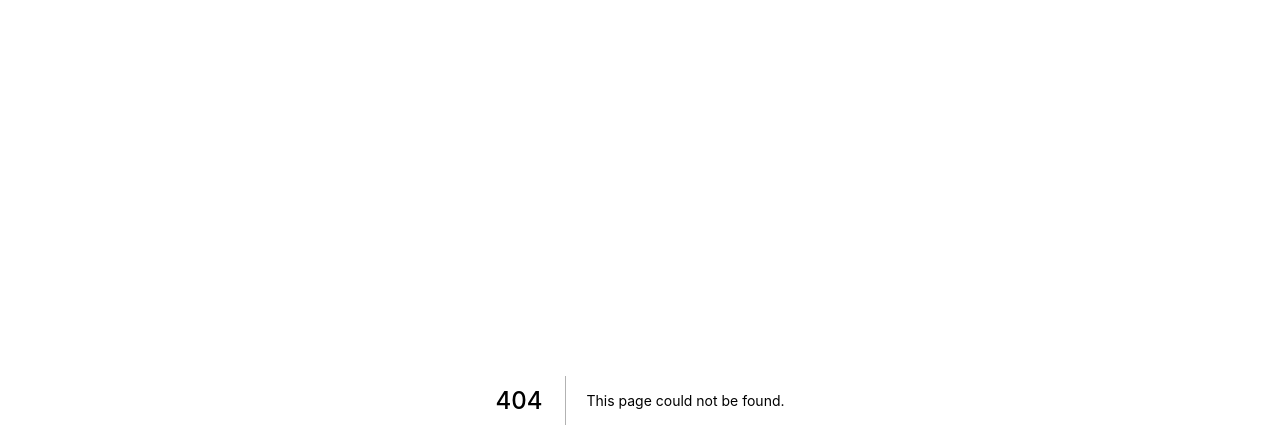
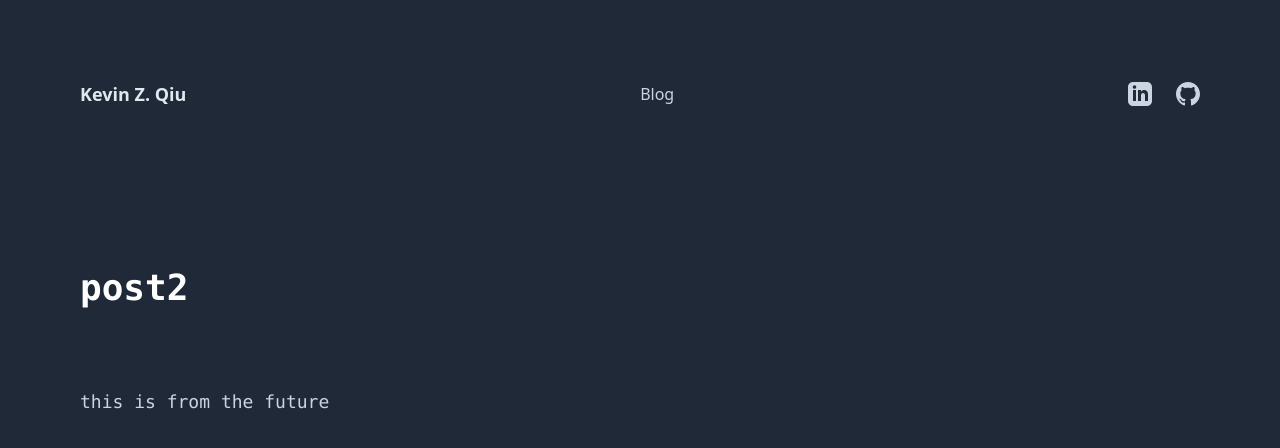
Before and after one commit to kzqiu/portfolio, a Next.js app: page /blog/post2 in a window 1280 px wide. Before the commit this address had no page. Shown: the top 448 px of the page. Built offline with nearby package versions, Linux system fonts and the light colour scheme.

Commit message:
Added blog page with server pre-rendering and dynamic routes.

```diff
--- a/components/navbar.js
+++ b/components/navbar.js
@@ -24,6 +24,9 @@ export default function Navbar() {
                     <Link href="../contact">
                         <a className={`text-base text-slate-300 hover:text-gray-500 ${router.asPath === "/contact" ? "font-bold" : "font-medium"}`}>Contact</a>
                     </Link>  */}
+                    <Link href="../blog">
+                        <a className={`text-base text-slate-300 hover:text-gray-500 ${router.asPath === "/blog" ? "font-bold" : "font-medium"}`}>Blog</a>
+                    </Link>
                 </div>
                 <div className="space-x-6 flex flex-row items-center">
                     <a href="https://www.linkedin.com/in/kevinzqiu/">
@@ -44,6 +47,9 @@ export default function Navbar() {
                 <Link href="../contact">
                     <a className={`text-base text-slate-300 hover:text-gray-500 ${router.asPath === "/contact" ? "font-bold" : "font-medium"}`}>Contact</a>
                 </Link>  */}
+                <Link href="../blog">
+                        <a className={`text-base text-slate-300 hover:text-gray-500 ${router.asPath === "/blog" ? "font-bold" : "font-medium"}`}>Blog</a>
+                    </Link>
             </div>
         </div>
     );
--- /dev/null
+++ b/components/posts.js
@@ -0,0 +1,55 @@
+import path from 'path';
+import fs from 'fs';
+import matter from 'gray-matter';
+
+const postsDirectory = path.join(process.cwd(), 'posts');
+
+export function getPostsData() {
+    const fileNames = fs.readdirSync(postsDirectory);
+    const allPostsdata = fileNames.map((fileName) => {
+        const id = fileName.replace(/\.md$/, '');
+
+        const fullPath = path.join(postsDirectory, fileName);
+        const fileContents = fs.readFileSync(fullPath, 'utf8');
+
+        const matterRes = matter(fileContents);
+        return {
+            id,
+            ...matterRes.data,
+        };
+    });
+
+    return allPostsdata.sort((a, b) => {
+        if (a.date > b.date) {
+            return 1;
+        } else {
+            return -1;
+        }
+    });
+}
+
+export function getPostData(id) {
+    const fullPath = path.join(postsDirectory, `${id}.md`);
+    const fileContents = fs.readFileSync(fullPath, 'utf8');
+
+    const matterResult = matter(fileContents);
+    const contentHtml = matterResult.content;
+
+    return {
+        id,
+        contentHtml,
+        ...matterResult.data,
+    };
+}
+
+export function getAllPostIds() {
+    const fileNames = fs.readdirSync(postsDirectory);
+
+    return fileNames.map((fileName) => {
+        return {
+            params: {
+                id: fileName.replace(/\.md$/, ''),
+            },
+        };
+    });
+}
--- a/package.json
+++ b/package.json
@@ -7,6 +7,7 @@
     "lint": "next lint"
   },
   "dependencies": {
+    "gray-matter": "^4.0.3",
     "next": "^12.1.4",
     "react": "18.0.0",
     "react-dom": "18.0.0",
--- /dev/null
+++ b/pages/blog.js
@@ -0,0 +1,38 @@
+import SuperContainer from "../components/supercontainer";
+import { getPostsData } from "../components/posts";
+import Link from "next/link";
+
+export async function getStaticProps() {
+    const allPostsData = getPostsData();
+    return {
+        props: {
+            allPostsData,
+        },
+    };
+}
+
+export default function Blog({ allPostsData }) {
+    return (
+        <SuperContainer>
+            <section className="bg-gray-800">
+                <div className="flex flex-row max-w-6xl px-4 mx-auto py-20">
+                    <div className="flex flex-col space-y-10">
+                        <div className="text-4xl md:text-4xl font-semibold text-white md:text-left font-mono h-20">blog</div>
+
+                        {allPostsData.map(({ id, date, title }) => (
+                            <div className="text-slate-300 md:text-left font-mono" key={id}>
+                                <p className="font-bold font-xl"><Link href={`/blog/${id}`}>{title}</Link></p>
+
+                                <br/>
+                                {id}<br/>
+                                {date}
+
+                            </div>
+                        ))}
+
+                    </div>
+                </div>
+            </section>
+        </SuperContainer>
+    );
+}
--- /dev/null
+++ b/pages/blog/[id].js
@@ -0,0 +1,38 @@
+import SuperContainer from "../../components/supercontainer";
+import { getAllPostIds, getPostData } from "../../components/posts";
+
+export default function Blogpost({ postData }) {
+    return (
+        <SuperContainer>
+            <section className="bg-gray-800">
+            <div className="flex flex-row max-w-6xl px-4 mx-auto py-20">
+                <div className="flex flex-col space-y-10">
+                    <div className="text-4xl md:text-4xl font-semibold text-white md:text-left font-mono h-20">
+                        { postData.title }
+                    </div>
+                    <div className="text-lg font-normal text-slate-300 md:text-left font-mono">
+                        { postData.contentHtml }
+                    </div>
+                </div>
+            </div>
+            </section>
+        </SuperContainer>
+    );
+}
+
+export async function getStaticPaths() {
+    const paths = getAllPostIds();
+    return {
+        paths,
+        fallback: false,
+    }
+}
+
+export async function getStaticProps({ params }) {
+    const postData = getPostData(params.id);
+    return {
+        props: {
+            postData,
+        },
+    };
+}
--- a/pages/index.js
+++ b/pages/index.js
@@ -30,8 +30,6 @@ export default function Home() {
                         </div>
                     </div>
                 </div>
-                <div className="bg-gray-900 min-h-full">
-                </div>
             </section>
         </SuperContainer>
     );
--- /dev/null
+++ b/posts/post2.md
@@ -0,0 +1,5 @@
+---
+title: post2
+date: 2023-1-10
+---
+this is from the future
```
Also changed, not shown: posts/test.md (added, +5 -0 lines), 1 other file (tests, documents, lock files or other folders).
